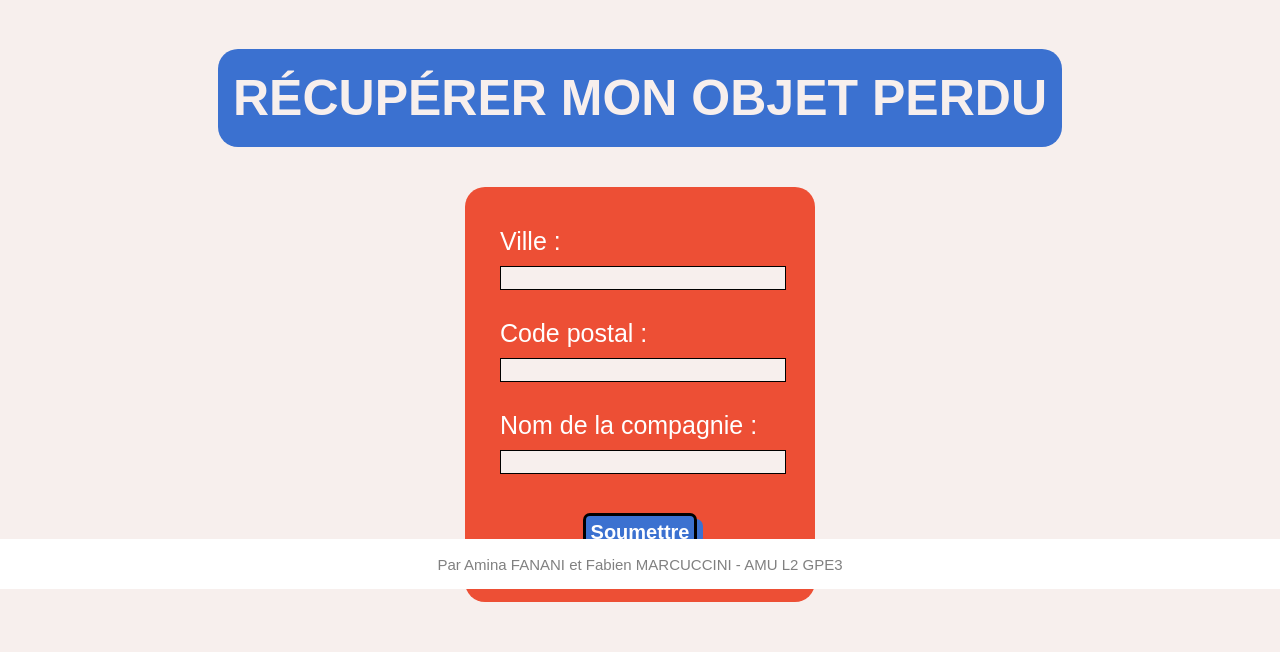
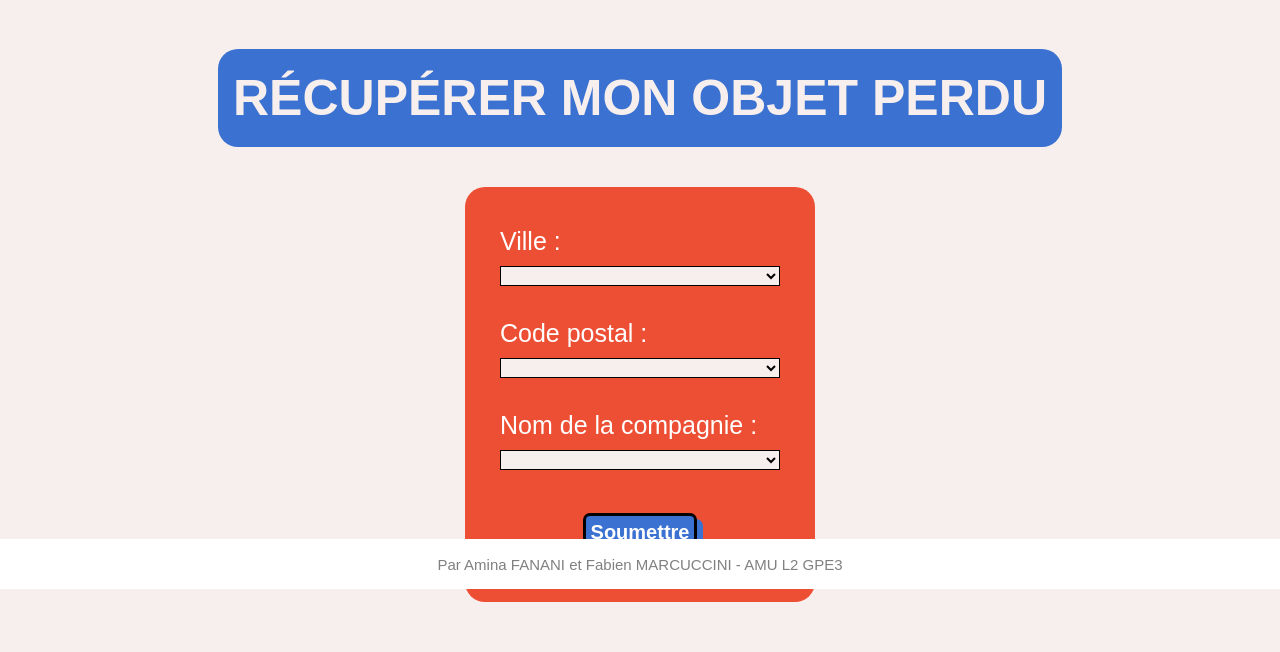
Before and after one commit to fabien-mrccc/univ-s4-web-project-transport_objet_perdu, a Flask app: page /recuperer-objet-perdu in a window 1280 px wide. Shown: the part 211-863 px from the top of the page. Run offline with Flask 3, Linux system fonts and the light colour scheme; lists and menus that the app fills with data are empty.

Commit message:
<select> for 'recuperer...' form

```diff
--- a/static/style.css
+++ b/static/style.css
@@ -226,7 +226,8 @@ h2 {
     width : 80%;
 }
 
-.basic-form input, .sub-form input {
+input, select {
+    font-size: 18px;
     margin-top: 10px;
     width : 100%;
     height: 20px;
@@ -234,10 +235,6 @@ h2 {
     border-color: black;
     border-width: 1px;
     border-style: solid;
-}
-
-input {
-    font-size: 18px;
 }
 
 .error {
--- a/templates/recuperer_objet_perdu.html
+++ b/templates/recuperer_objet_perdu.html
@@ -7,13 +7,16 @@
         <div class="basic-form">
             <form action="/recuperer-objet-perdu" method="post">
                 <label for="city">Ville :</label><br>
-                <input type="text" id="city" name="city" required><br><br>
+                <select name="cities" id="cities" required>
+                </select><br><br>
 
                 <label for="postal_code">Code postal :</label><br>
-                <input type="number" id="postal_code" name="postal_code" required><br><br>
+                <select name="postal_code" id="postal_code" required>
+                </select><br><br>
 
                 <label for="company_name">Nom de la compagnie :</label><br>
-                <input type="text" id="company_name" name="company_name" required><br><br>
+                <select name="company_name" id="company_name" required>
+                </select><br><br>
 
                 <div class="button-container">
                     <button class="blue-button blue-box-shadow" id="recoveryFormButton" type="submit">Soumettre</button>
```
